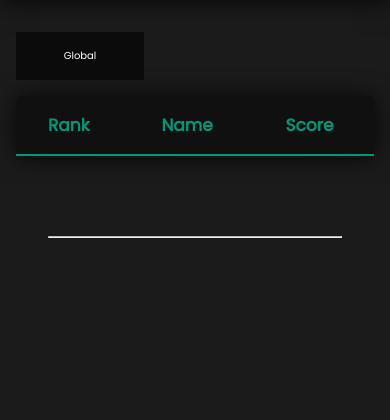
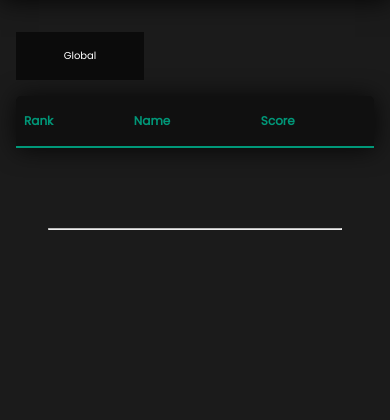
Before and after one commit to packofleos/virtues-of-leos, a Django app: page /results/ in a window 390 px wide. Shown: the part 91-511 px from the top of the page. Run offline with Django 3.2, Linux system fonts and the light colour scheme; the visitor is signed in with stand-in values (Sample User, id 1); data comes from the database, SQL or seed files in the repository; data that the repository does not hold is empty; some libraries are stand-ins or nearby versions.

Commit message:
Media Query Fixes

```diff
--- a/virtues/static/virtues/base.css
+++ b/virtues/static/virtues/base.css
@@ -215,22 +215,4 @@ footer {
     .nav .toggle-collapse {
         display: initial;
     }
-
-    .leaderboard {
-        margin: 1rem;
-    }
-    .content-table {
-        width: 100%;
-    }
-
-    .content-table th,
-    .content-table td {
-        padding: 1rem .5rem;
-        font-size: 15px;
-    }
-
-    .content-table p {
-        font-size: 10px;
-        display: inline;
-    }
 }
--- a/virtues/static/virtues/style.css
+++ b/virtues/static/virtues/style.css
@@ -155,7 +155,6 @@ input[type=submit]:hover {
     margin: 1rem 0rem;
     background: var(--table-dark);
     font-size: 10px;
-
 }
 .content-table th,
 .content-table td {
@@ -180,3 +179,26 @@ input[type=submit]:hover {
     font-weight: bold;
     color: var(--highlight-dark);
 }
+
+
+/* ~~ Viewport less than or equal to 750px ~~ */
+@media only screen and (max-width: 750px) {
+    .leaderboard {
+        margin: 1rem;
+
+    }
+    .content-table {
+        width: 100%;
+    }
+
+    .content-table th,
+    .content-table td {
+        padding: 1rem .5rem;
+        font-size: 12px;
+    }
+
+    .content-table p {
+        font-size: 8px;
+        display: inline;
+    }
+}
```
